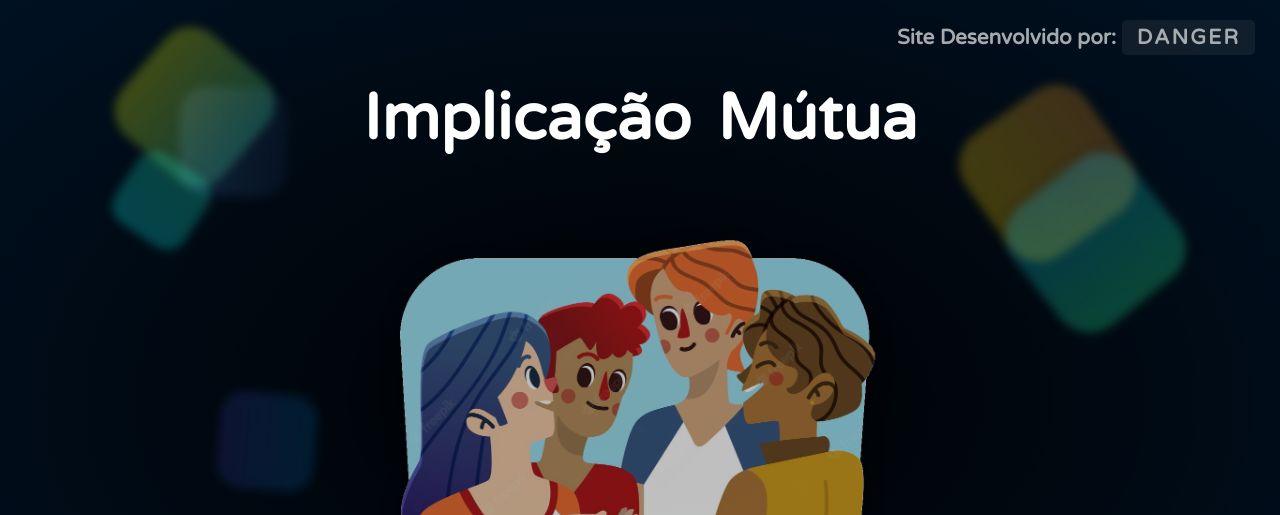
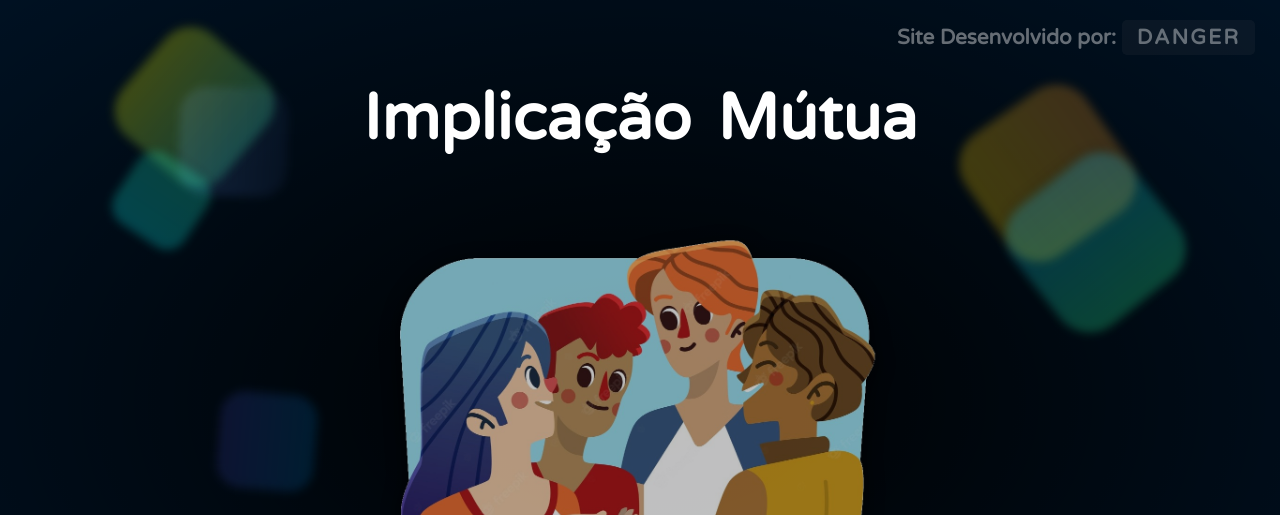
Before and after one commit to dangerprogrammer/slides-implicacao-mutua, a plain HTML site: page Slider do Trabalho de Português/index.html in a window 1280 px wide. Shown: the top 515 px of the page. Drawn offline with nearby package versions, Linux system fonts and the light colour scheme.

Commit message:
Update style.css

```diff
--- a/Slider do Trabalho de Português/style.css
+++ b/Slider do Trabalho de Português/style.css
@@ -115,7 +115,7 @@ body {
     z-index: 1000;
     user-select: none;
     font-weight: 700;
-    opacity: .65;
+    opacity: .4;
     padding: 25px;
     position: absolute;
     right: 0;
```
